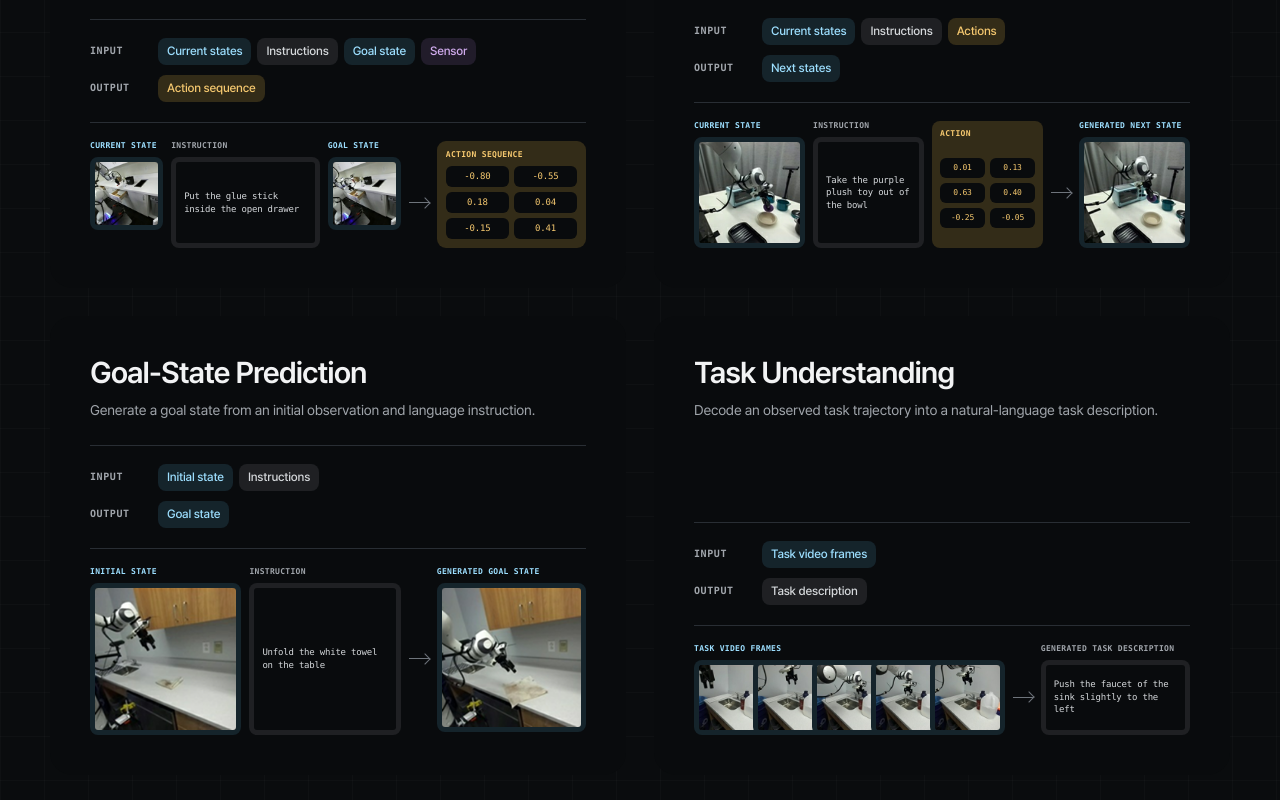
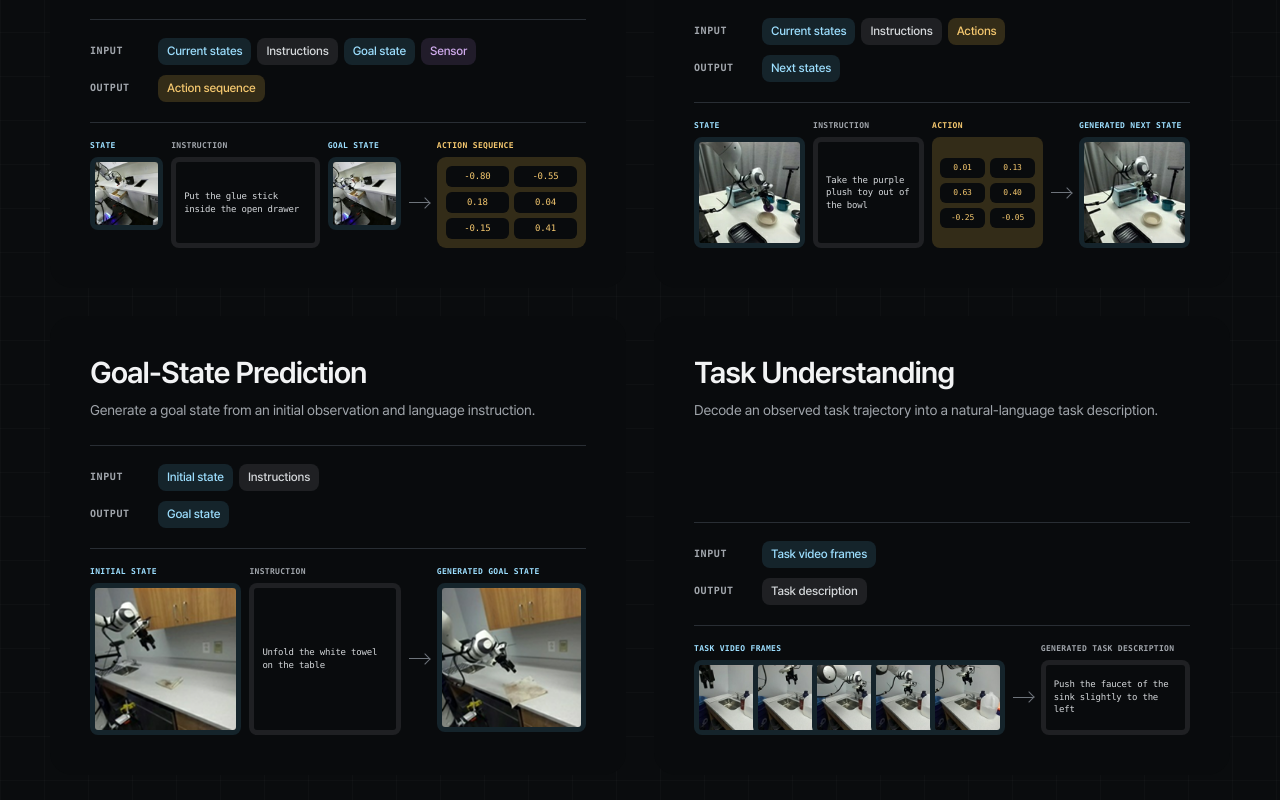
Before and after one commit to leehe228/Dynin-Robotics-Project-Page, a Next.js app in the folder refer/dynin-robotics-ui-main/: page / in a window 1280 px wide. Shown: the part 2740-3540 px from the top of the page. Built offline with nearby package versions, Linux system fonts and the light colour scheme; no server answers.

Commit message:
Refine capability example labels

```diff
--- a/refer/dynin-robotics-ui-main/app/page.tsx
+++ b/refer/dynin-robotics-ui-main/app/page.tsx
@@ -3621,7 +3621,7 @@ function PolicyCapabilityExample() {
     >
       <div className="capability-policy-example__inputs">
         <figure className="capability-policy-example__image">
-          <figcaption>Current state</figcaption>
+          <figcaption>State</figcaption>
           <img
             alt="Robot workspace before placing the glue stick in the drawer"
             decoding="async"
@@ -3665,7 +3665,7 @@ function WorldCapabilityExample() {
       className="capability-world-example"
     >
       <figure className="capability-world-example__image">
-        <figcaption>Current state</figcaption>
+        <figcaption>State</figcaption>
         <img
           alt="Robot holding a purple plush toy over a bowl"
           decoding="async"
```
Also changed, not shown: refer/dynin-robotics-ui-main/app/globals.css.
